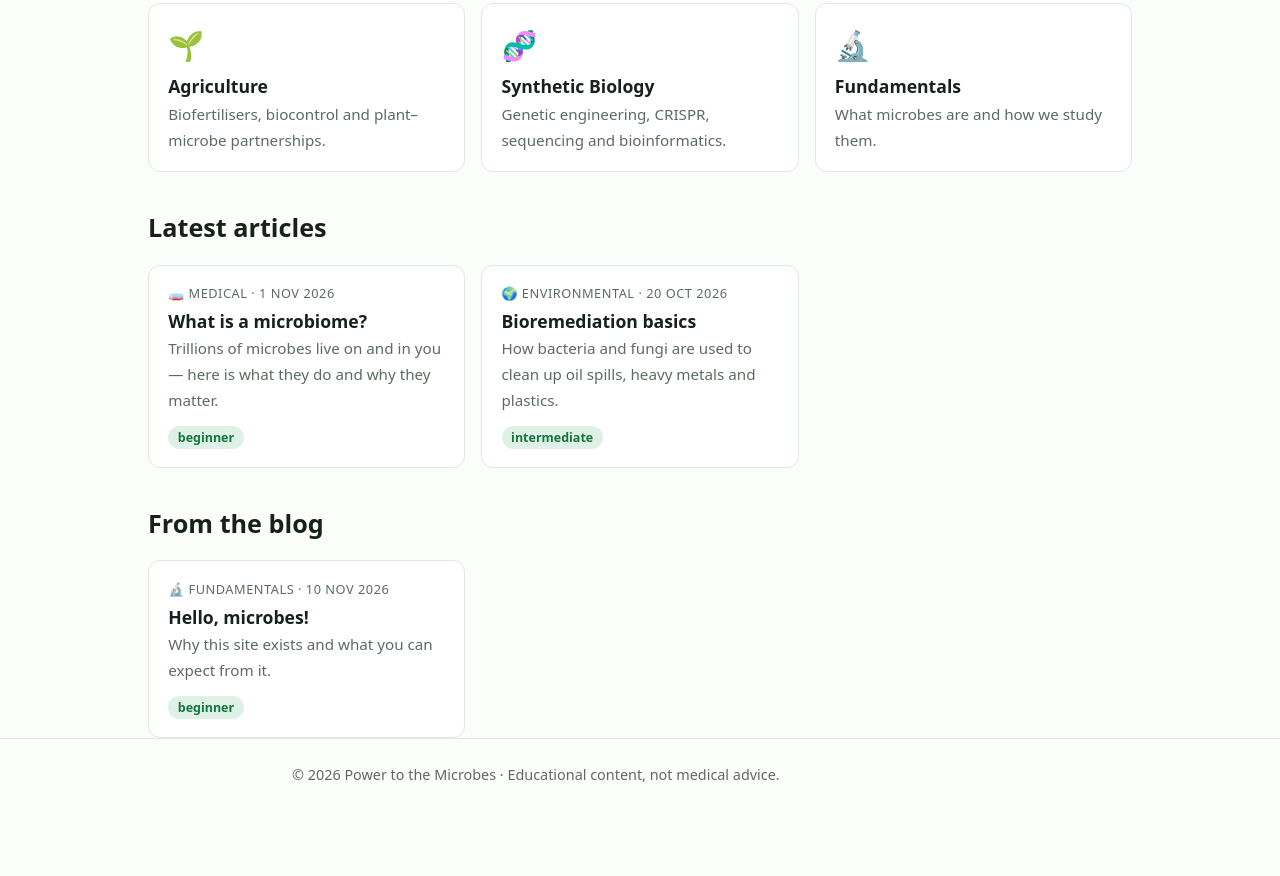
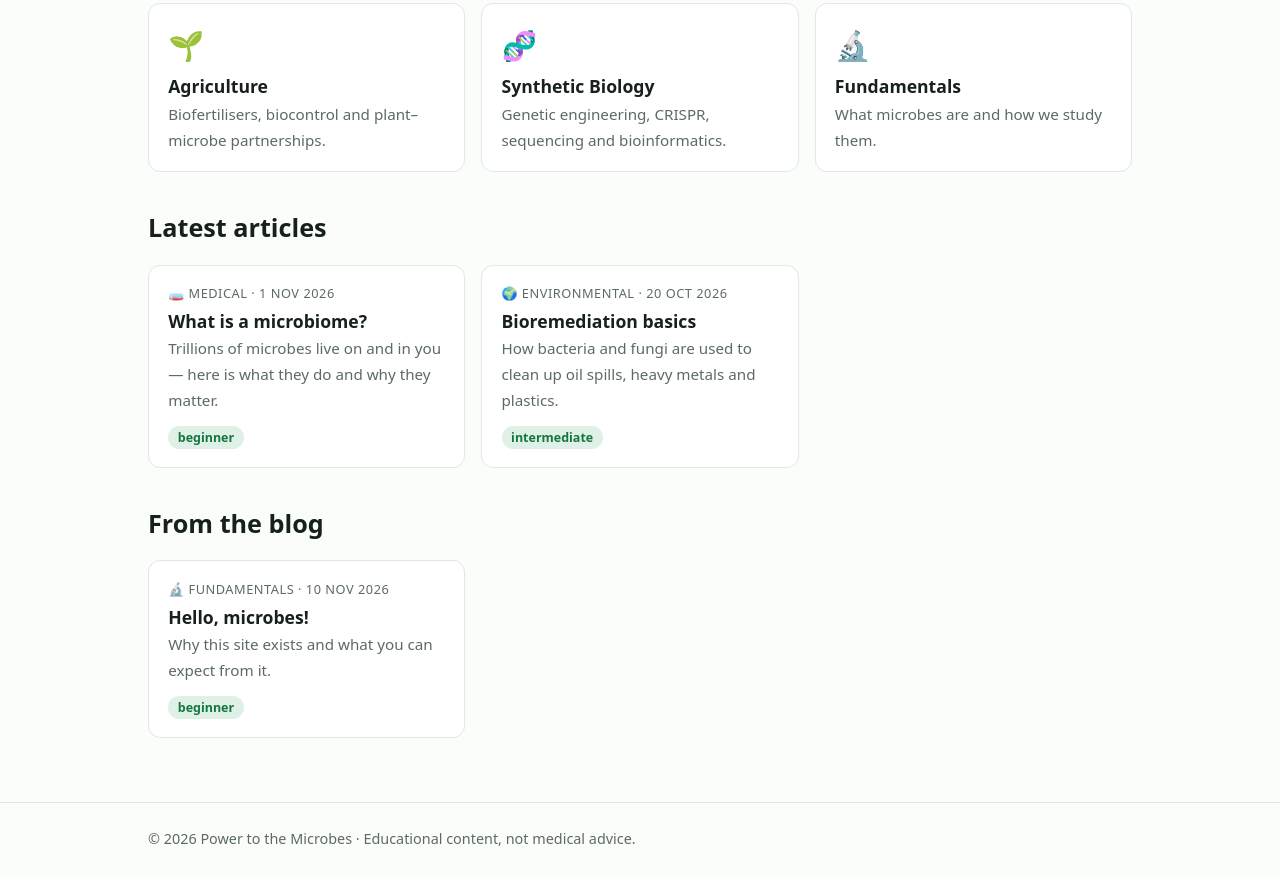
Before and after one commit to wurstator/test, an Astro site in the folder website/: page / in a window 1280 px wide. Shown: the part 669-1545 px from the top of the page. Before the commit the page ends 1481 px from the top, so only its background shows below. Built offline with nearby package versions, Linux system fonts and the light colour scheme; Astro itself is replaced by a stand-in of ours.

Commit message:
Fix footer alignment and main bottom padding
Co-Authored-By: Claude Sonnet 5.5 <noreply@anthropic.com>
Claude-Session: https://claude.ai/code/session_01JMzX5BWXTh5BKS8yqsUbTb

```diff
--- a/website/src/styles/global.css
+++ b/website/src/styles/global.css
@@ -33,7 +33,8 @@ nav a:hover { color: var(--accent-dark); }
 .meta { font-size: .8rem; color: var(--muted); text-transform: uppercase; letter-spacing: .04em; }
 .pill { display: inline-block; background: color-mix(in srgb, var(--accent) 14%, transparent); color: var(--accent-dark); border-radius: 99px; padding: .05rem .6rem; font-size: .78rem; font-weight: 600; }
 
-main { padding-bottom: 4rem; }
+main.wrap { padding-bottom: 4rem; }
+footer.site .wrap { max-width: 64rem; }
 section { margin-top: 2.5rem; }
 .prose img { max-width: 100%; border-radius: var(--radius); }
 .prose blockquote { margin: 1.5rem 0; padding: .6rem 1.2rem; border-left: 4px solid var(--accent); background: var(--card); border-radius: 0 var(--radius) var(--radius) 0; }
```
